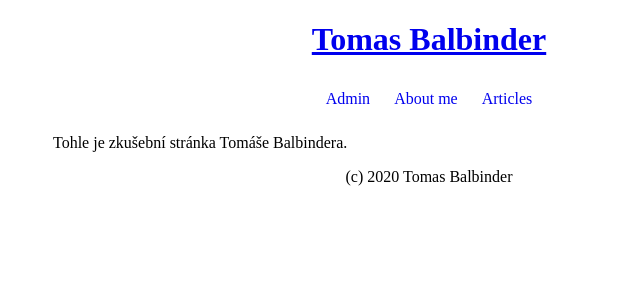
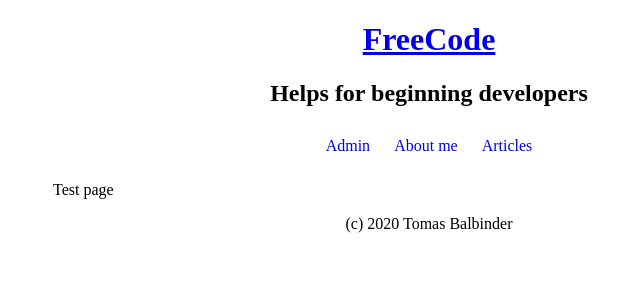
Before and after one commit to TomasBalbinder/flask_project, a Flask app: page / in a window 1280 px wide. Shown: the top 300 px of the page, without its empty margins (211-851 px from the left). Run offline with Flask 2, Linux system fonts and the light colour scheme.

Commit message:
change heading

```diff
--- a/mdblog/templates/_main.html
+++ b/mdblog/templates/_main.html
@@ -6,7 +6,8 @@
     </head>
     <body>
         <header>
-            <h1><a href="{{ url_for("welcome_page") }}">Tomas Balbinder</a></h1>
+            <h1><a href="{{ url_for("welcome_page") }}"> FreeCode</a></h1>
+            <h2>Helps for beginning developers</h2>
         </header>
         <nav>
             {% include "_nav.html" %}
--- a/mdblog/templates/index.html
+++ b/mdblog/templates/index.html
@@ -1,9 +1,9 @@
 
 {% extends "_main.html" %}
 
-{% block title %} Welcome Tomas pages {% endblock %}
+{% block title %} FreeCode {% endblock %}
 
 
 
 
-{% block main %} Tohle je zkušební stránka Tomáše Balbindera.{% endblock %}
+{% block main %} Test page {% endblock %}
```
